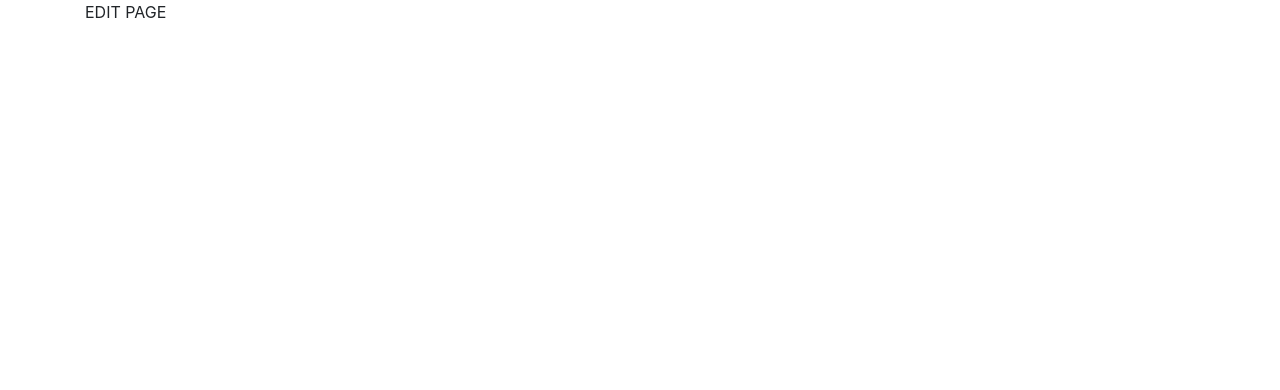
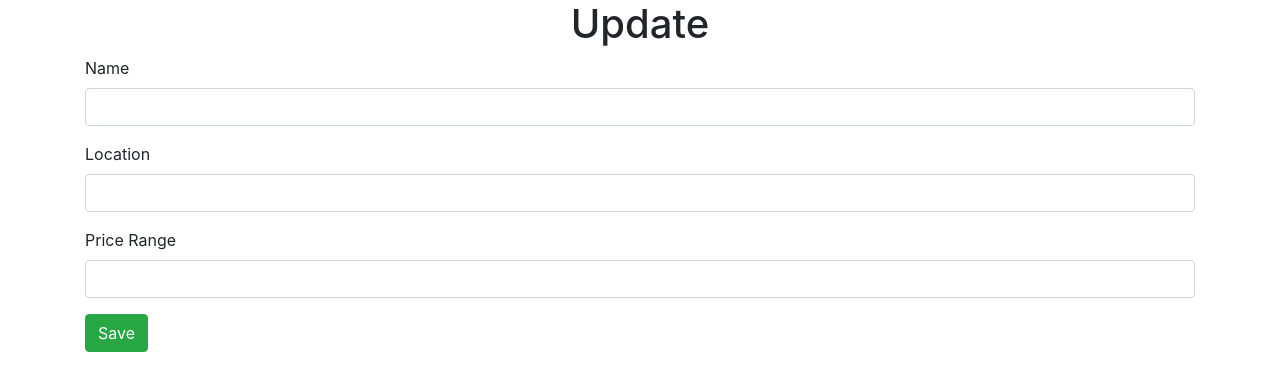
Before and after one commit to SpyrosGeo/restaurant-finder-PERN, a React (Create React App) app in the folder client/: page /restaurants/1/update in a window 1280 px wide. Shown: the top 390 px of the page. Built offline with nearby package versions, Linux system fonts and the light colour scheme; no server answers.

Commit message:
added updating  Restaurant functionality

```diff
--- a/client/src/components/EditPage.js
+++ b/client/src/components/EditPage.js
@@ -1,10 +1,11 @@
 import React from 'react';
+import UpdateRestaurant from './UpdateRestaurant';
 
 function EditPage() {
 	return (
 		<div >
-		EDIT PAGE
-
+			<h1 className="text-center">Update </h1>
+			<UpdateRestaurant/>
 		</div>
 	);
 }
--- a/client/src/components/RestaurantList.js
+++ b/client/src/components/RestaurantList.js
@@ -1,12 +1,14 @@
 import React, { useEffect, useContext } from "react";
 import GetRestaurants from "../APIS/FetchData";
 import { RestaurantsContext } from "../context/RestaurantsContext";
+import {useHistory} from 'react-router-dom'
 
 
 
 
 export default function RestaurantList(props) {
   const { restaurants, setRestaurants } = useContext(RestaurantsContext)
+  let history = useHistory()
 
   useEffect(() => {
     const fetchServerData = async () => {
@@ -31,6 +33,9 @@ export default function RestaurantList(props) {
       console.log(err)
     }
   }
+  const handleUpdate = async(id) =>{
+      history.push(`/restaurants/${id}/update`)
+  }
 
   return (
     <div>
@@ -53,7 +58,7 @@ export default function RestaurantList(props) {
               <td>{"$".repeat(restaurant.price_range)}</td>
               <td><i className="fas fa-star-half-alt"></i></td>
               <td>
-                <i onClick={() => handleDelete(restaurant.id)} style={{ color: "lightblue" }} className="fas fa-edit"></i>
+                <i onClick={()=> handleUpdate(restaurant.id)} style={{ color: "lightblue" }} className="fas fa-edit"></i>
               </td>
               <td>
                 <i onClick={() => handleDelete(restaurant.id)} style={{ color: "red" }} className="far fa-trash-alt"></i>
--- /dev/null
+++ b/client/src/components/UpdateRestaurant.js
@@ -0,0 +1,63 @@
+import React, { useState, useEffect } from 'react'
+import { useParams } from 'react-router-dom'
+import { RestaurantsContext } from '../context/RestaurantsContext'
+import FetchData from '../APIS/FetchData'
+
+export default function UpdateRestaurant() {
+    const { id } = useParams()
+    const [name, setName] = useState("")
+    const [location, setLocation] = useState("")
+    const [priceRange, setPriceRange] = useState("")
+
+    useEffect(() => {
+        const fetchRestaurant = async () => {
+            const res = await FetchData.get(`/${id}`)
+            const { location, name, price_range } = res.data.data.restaurant[0]
+            setPriceRange(price_range)
+            setLocation(location)
+            setName(name)
+        }
+        fetchRestaurant()
+    }, [id])
+
+
+
+    const handleSubmit = async (e) => {
+        e.preventDefault()
+        const updatedRestaurant = await FetchData.put(`/${id}`,{
+            name,
+            location,
+            price_range:priceRange
+        })
+        console.log(updatedRestaurant)
+        }
+
+
+    return (
+        <div>
+            <form onSubmit={handleSubmit} action="">
+                <div className="form-group">
+                    <label htmlFor="name">Name</label>
+                    <input value={name} onChange={(e) => setName(e.target.value)} id="name" className="form-control" type="text" />
+                </div>
+                <div className="form-group">
+                    <label htmlFor="location">Location</label>
+                    <input value={location} onChange={(e) => setLocation(e.target.value)} id="location" className="form-control" type="text" />
+                </div>
+                <div className="form-group">
+                    <label htmlFor="price_range">Price Range</label>
+
+                    <input
+                        min="1"
+                        max="5"
+                        value={priceRange}
+                        onChange={(e) => setPriceRange(e.target.value)}
+                        id="price_range"
+                        className="form-control"
+                        type="number" />
+                </div>
+                <button type="submit" className="btn btn-success">Save</button>
+            </form>
+        </div>
+    )
+}
```
